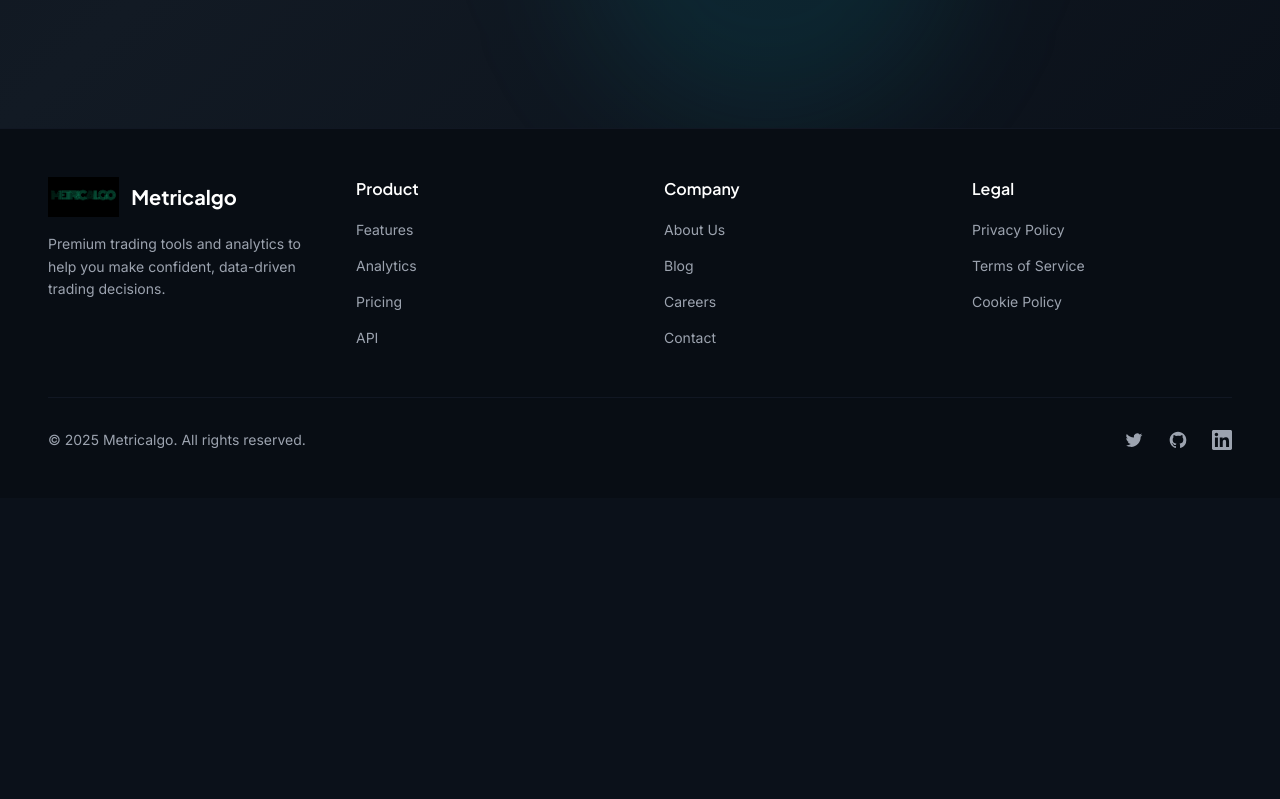
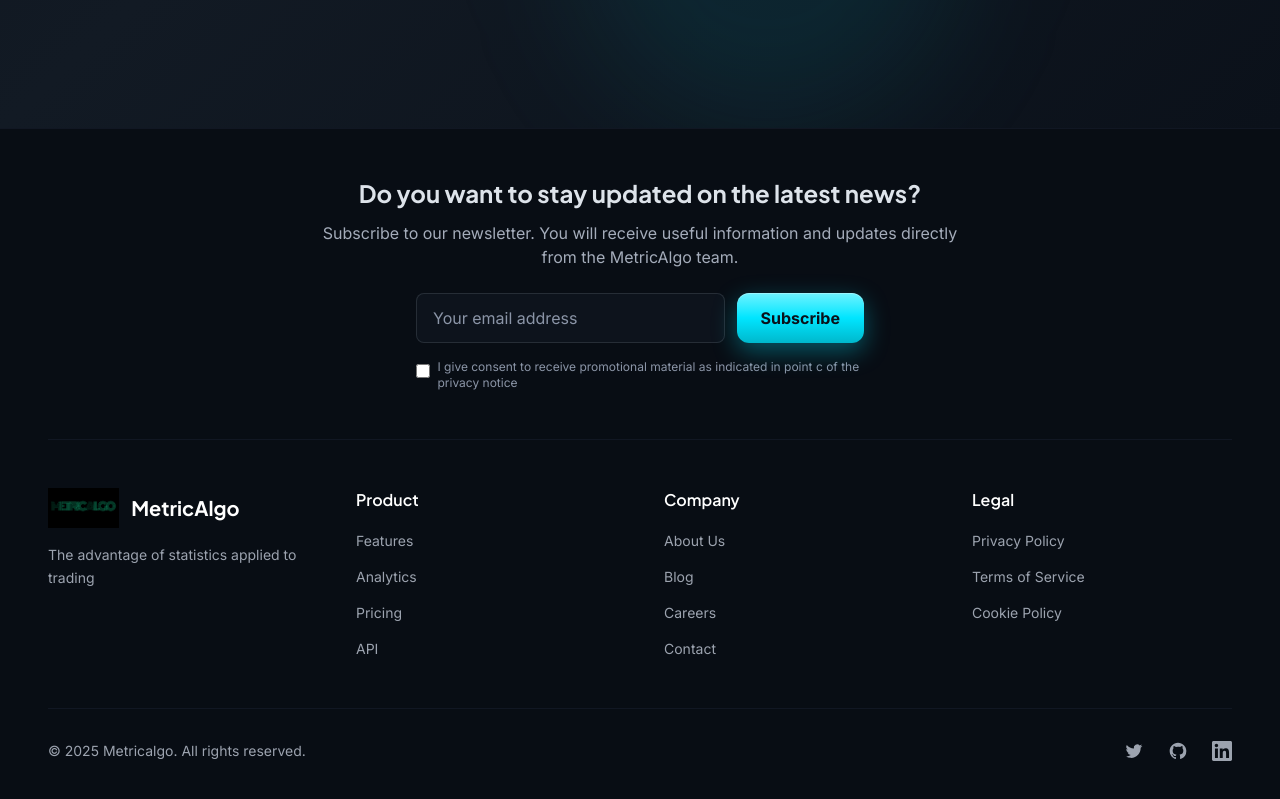
Before and after one commit to Chris0Jeky/Project_Phoenix_Algo, a Nuxt app: page / in a window 1280 px wide. Shown: the part 8418-9217 px from the top of the page. Before the commit the page ends 8916 px from the top, so only its background shows below. Built offline with nearby package versions, Linux system fonts and the light colour scheme; what vue3-apexcharts would draw is missing.

Commit message:
Update AppFooter.vue

```diff
--- a/components/AppFooter.vue
+++ b/components/AppFooter.vue
@@ -1,19 +1,59 @@
 <template>
   <footer class="bg-primary-950 border-t border-primary-700/50">
     <div class="container-custom py-12">
+      <!-- Newsletter Section -->
+      <div class="mb-12 pb-12 border-b border-primary-700/50">
+        <div class="max-w-2xl mx-auto text-center">
+          <h3 class="text-2xl font-display font-bold text-platinum mb-3">
+            Do you want to stay updated on the latest news?
+          </h3>
+          <p class="text-steel-light mb-6">
+            Subscribe to our newsletter. You will receive useful information and updates directly from the MetricAlgo team.
+          </p>
+
+          <!-- Newsletter Form -->
+          <form class="flex flex-col sm:flex-row gap-3 max-w-md mx-auto">
+            <input
+              type="email"
+              placeholder="Your email address"
+              class="flex-1 px-4 py-3 bg-primary-800/50 border border-steel/20 rounded-lg text-platinum placeholder-steel focus:outline-none focus:border-electric transition-colors"
+              required
+            />
+            <button
+              type="submit"
+              class="btn-electric px-6 py-3 sheen whitespace-nowrap"
+            >
+              Subscribe
+            </button>
+          </form>
+
+          <!-- Consent -->
+          <div class="mt-4 flex items-start gap-2 justify-center text-left max-w-md mx-auto">
+            <input
+              type="checkbox"
+              id="consent"
+              class="mt-1 w-4 h-4 text-electric bg-primary-800 border-steel/30 rounded focus:ring-electric focus:ring-offset-0"
+            />
+            <label for="consent" class="text-steel text-xs">
+              I give consent to receive promotional material as indicated in point c of the privacy notice
+            </label>
+          </div>
+        </div>
+      </div>
+
       <div class="grid grid-cols-1 md:grid-cols-4 gap-8 md:gap-12">
         <!-- Brand -->
         <div class="md:col-span-1">
           <div class="flex items-center gap-3 mb-4">
             <img
               src="/images/logo3.png"
-              alt="Metricalgo Logo"
+              alt="MetricAlgo Logo"
               class="h-10 w-auto"
             />
-            <span class="text-xl font-display font-bold text-white">Metricalgo</span>
+            <span class="text-xl font-display font-bold text-white">MetricAlgo</span>
           </div>
           <p class="text-gray-400 text-sm leading-relaxed">
-            Premium trading tools and analytics to help you make confident, data-driven trading decisions.
+            The advantage of statistics applied to trading
           </p>
         </div>
 
```
